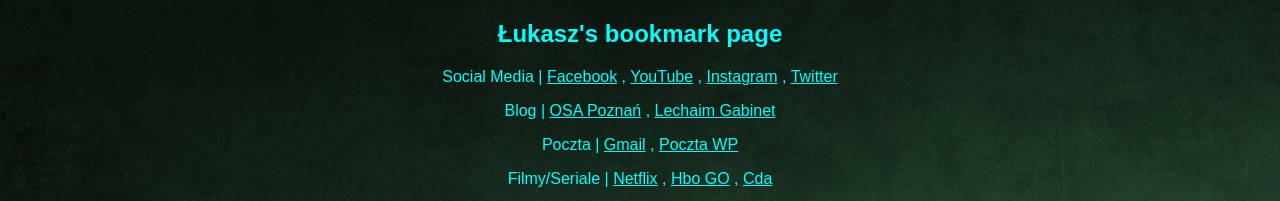
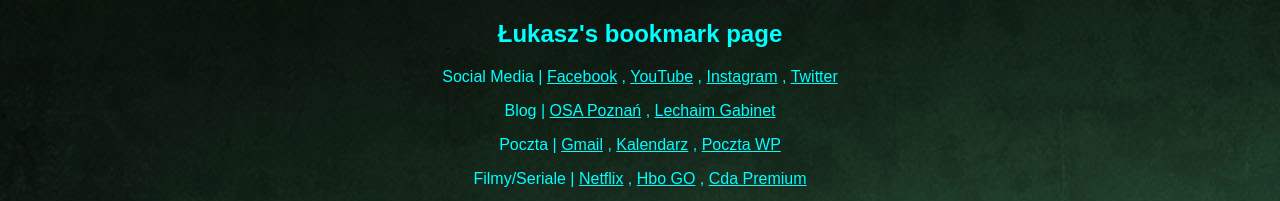
Before and after one commit to lukaszchwalisz/Startup-page, a plain HTML site: page index.html in a window 1280 px wide. Shown: the top 201 px of the page. Drawn offline with Linux system fonts and the light colour scheme; grey boxes are pictures that could not be loaded.

Commit message:
Update index.html

```diff
--- a/index.html
+++ b/index.html
@@ -23,15 +23,16 @@
 
 <p> Poczta |
 <a href="https://mail.google.com/mail/u/0/#inbox" target="_blank">Gmail</a> ,
+<a href="https://calendar.google.com/calendar/r" target="_blank">Kalendarz</a> ,
 <a href="https://profil.wp.pl/login.html" target="_blank">Poczta WP</a> </p>
 
 <p> Filmy/Seriale |
 <a href="https://www.netflix.com/browse" target="_blank">Netflix</a>  ,
 <a href="https://hbogo.pl/" target="_blank">Hbo GO</a> ,
-  <a href="https://www.cda.pl/" target="_blank">Cda</a> </p>
+<a href="https://www.cda.pl/" target="_blank">Cda Premium</a> </p>
 
 
-<center><a href="https://duckduckgo.com/" target="_blank"> <img src="./gif/slowmotionrain.gif" n/>
+<center><a href="https://start.duckduckgo.com/" target="_blank"> <img src="./gif/slowmotionrain.gif" n/>
 </center>
 
 </body>
```
